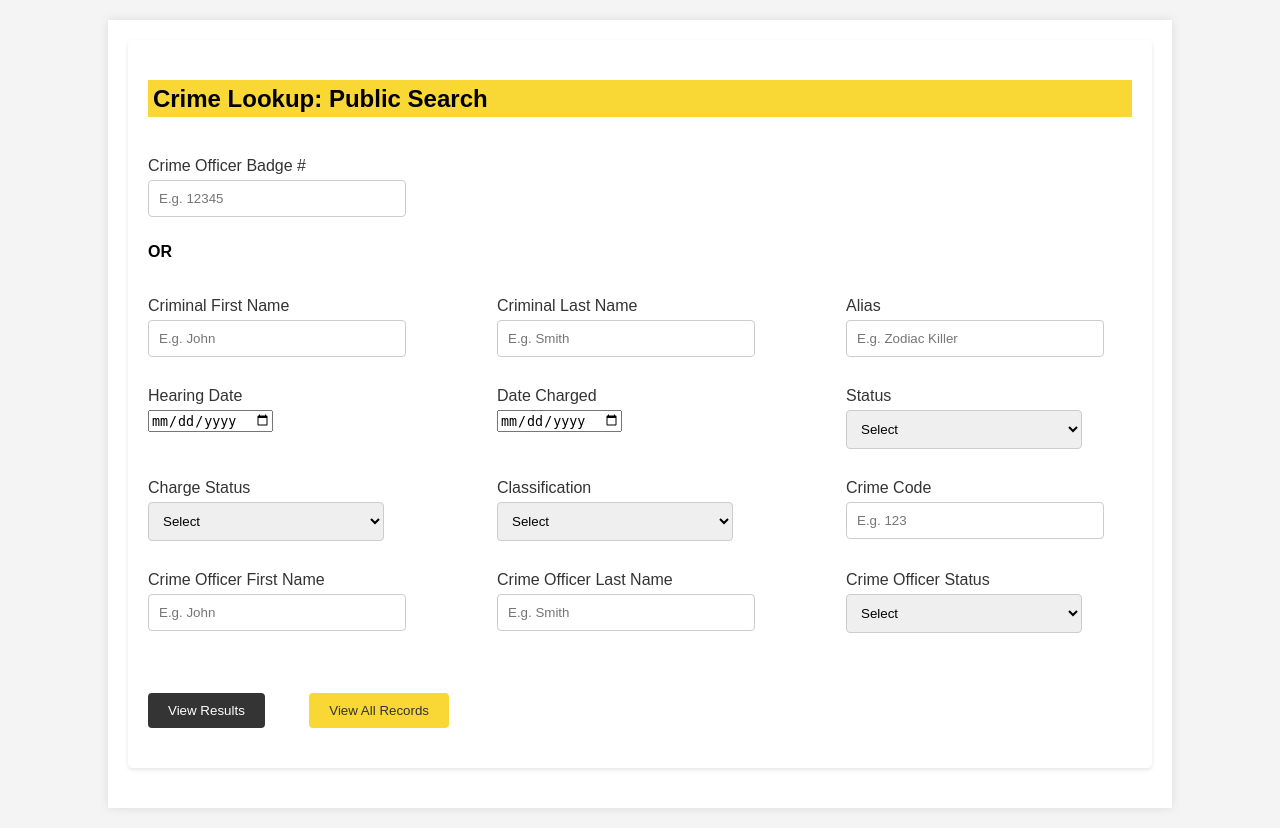
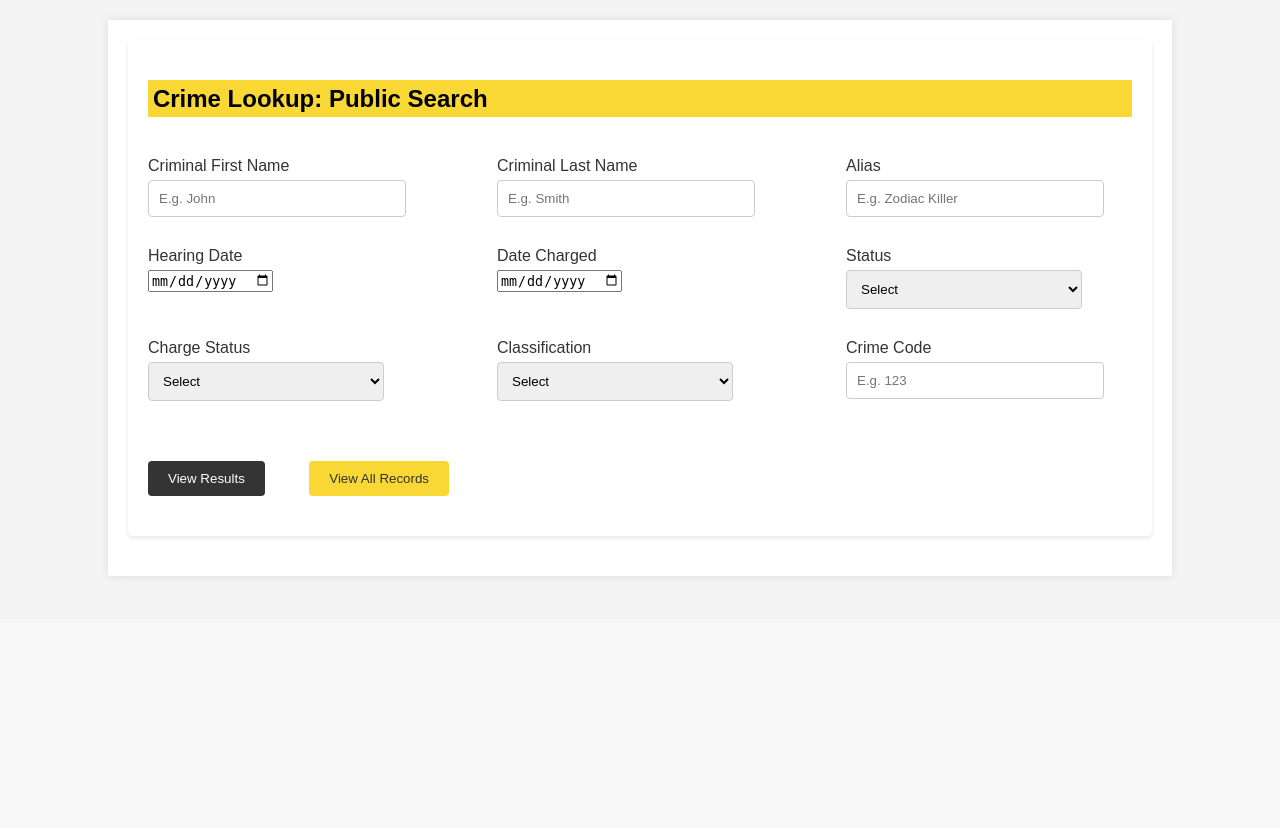
Before and after one commit to amh9766/crime_breach, a Flask app: page /public/crime_lookup/ in a window 1280 px wide. Shown: the part 177-1005 px from the top of the page. After the commit the page ends 755 px from the top, so only its background shows below. Run offline with Flask 3, Linux system fonts and the light colour scheme; some libraries are stand-ins or nearby versions.

Commit message:
public stuff removed

```diff
--- a/templates/public_crime_lookup.html
+++ b/templates/public_crime_lookup.html
@@ -14,7 +14,7 @@
         <section class="search-section">
             <h2>Crime Lookup: Public Search</h2>
             <form id="publicCrimeSearchForm" action="/public/crime_lookup/search" method="GET" class="search-form">
-                <div class="form-row">
+                <!-- <div class="form-row">
                     <div class="form-field">
                         <label for="badgeNumber">Crime Officer Badge #</label>
                         <input type="text" id="badgeNumber" name="badgeNumber" placeholder="E.g. 12345">
@@ -22,7 +22,7 @@
                 </div>
                 <br>
                 <p><b>OR</b></p>
-                <br>
+                <br> -->
                 <div class="form-row">
                     <div class="form-field">
                         <label for="firstName">Criminal First Name</label>
@@ -81,7 +81,7 @@
                         <input type="text" id="crimeCode" name="crimeCode" placeholder="E.g. 123">
                     </div>
                 </div>
-                <div class="form-row">
+                <!-- <div class="form-row">
                     <div class="form-field">
                         <label for="coFirstName">Crime Officer First Name</label>
                         <input type="text" id="coFirstName" name="coFirstName" placeholder="E.g. John">
@@ -98,7 +98,7 @@
                             <option value="I">Inactive</option>
                         </select>
                     </div>
-                </div>
+                </div> -->
                 <div class="form-actions">
                     <button type="submit" class="btn-submit">View Results</button>
                     <button type="button"
```
